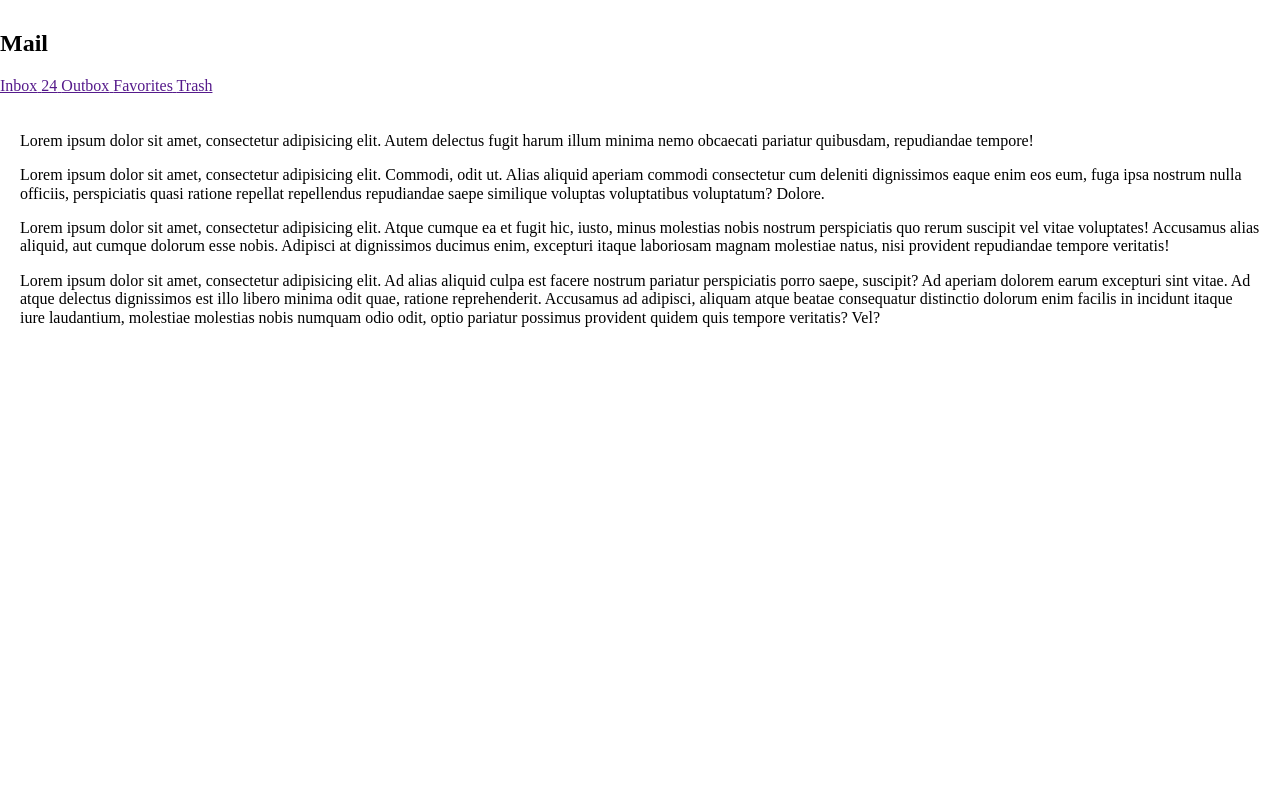
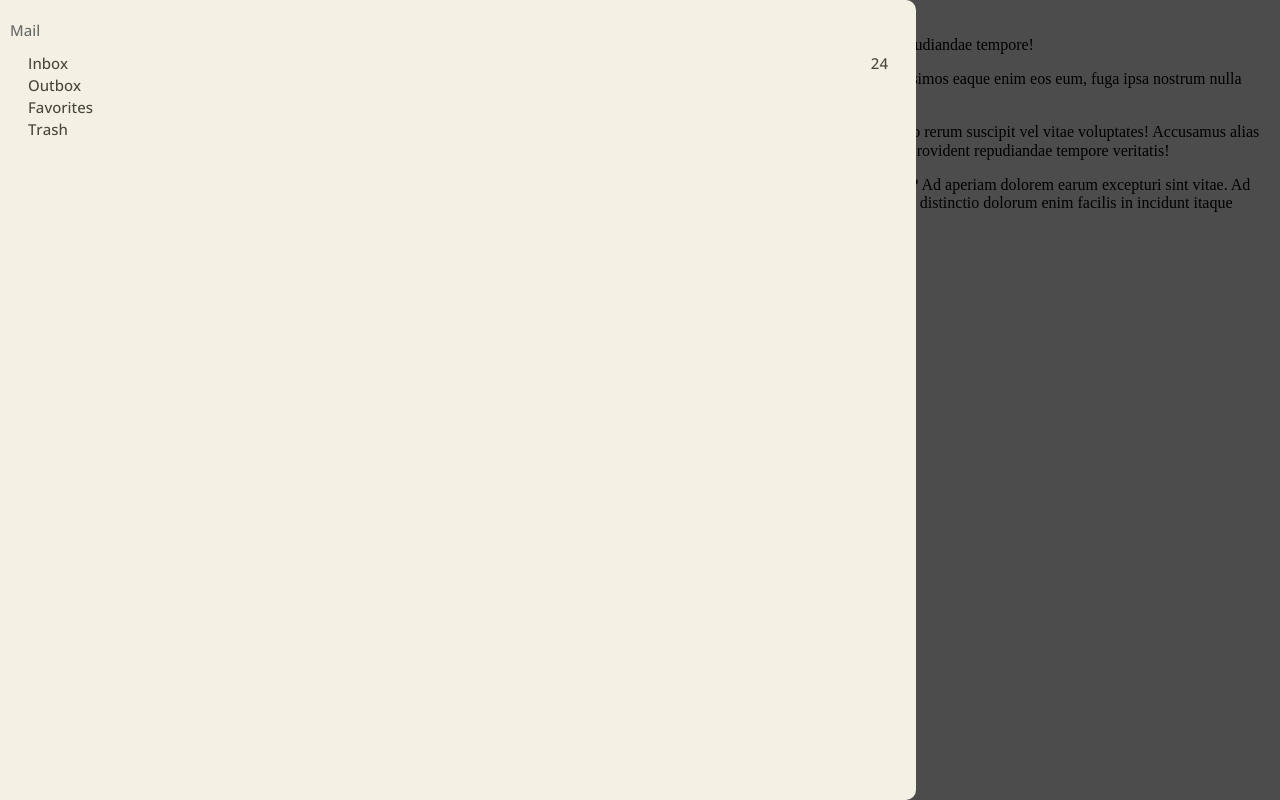
Before and after one commit to moonriselan/dom_scripts, a website: page navigation.html in a window 1280 px wide. Drawn offline with nearby package versions, Linux system fonts and the light colour scheme; files that its build step writes are made by us from their sources.

Commit message:
add styles for navigation

```diff
--- a/navigation.html
+++ b/navigation.html
@@ -5,11 +5,15 @@
     <meta name="viewport"
           content="width=device-width, user-scalable=no, initial-scale=1.0, maximum-scale=1.0, minimum-scale=1.0">
     <meta http-equiv="X-UA-Compatible" content="ie=edge">
-    <title>Document</title>
+    <title>Navigation</title>
+    <link rel="preconnect" href="https://fonts.googleapis.com">
+    <link rel="preconnect" href="https://fonts.gstatic.com" crossorigin>
+    <link href="https://fonts.googleapis.com/css2?family=Open+Sans:wght@500&display=swap" rel="stylesheet">
     <link rel="stylesheet" href="src/styles/style.css">
     <script src="src/scripts/nav.js" async defer></script>
 </head>
 <body>
+<div class="overlay overlay--active">
 <section class="drawer">
     <h2 class="drawer__hdl">Mail</h2>
     <nav class="drawer__nav">
@@ -35,11 +39,13 @@
         </a>
     </nav>
 </section>
-<main class="content">
+
+<main class="main">
     <p>Lorem ipsum dolor sit amet, consectetur adipisicing elit. Autem delectus fugit harum illum minima nemo obcaecati pariatur quibusdam, repudiandae tempore!</p>
     <p>Lorem ipsum dolor sit amet, consectetur adipisicing elit. Commodi, odit ut. Alias aliquid aperiam commodi consectetur cum deleniti dignissimos eaque enim eos eum, fuga ipsa nostrum nulla officiis, perspiciatis quasi ratione repellat repellendus repudiandae saepe similique voluptas voluptatibus voluptatum? Dolore.</p>
     <p>Lorem ipsum dolor sit amet, consectetur adipisicing elit. Atque cumque ea et fugit hic, iusto, minus molestias nobis nostrum perspiciatis quo rerum suscipit vel vitae voluptates! Accusamus alias aliquid, aut cumque dolorum esse nobis. Adipisci at dignissimos ducimus enim, excepturi itaque laboriosam magnam molestiae natus, nisi provident repudiandae tempore veritatis!</p>
     <p>Lorem ipsum dolor sit amet, consectetur adipisicing elit. Ad alias aliquid culpa est facere nostrum pariatur perspiciatis porro saepe, suscipit? Ad aperiam dolorem earum excepturi sint vitae. Ad atque delectus dignissimos est illo libero minima odit quae, ratione reprehenderit. Accusamus ad adipisci, aliquam atque beatae consequatur distinctio dolorum enim facilis in incidunt itaque iure laudantium, molestiae molestias nobis numquam odio odit, optio pariatur possimus provident quidem quis tempore veritatis? Vel?</p>
 </main>
+</div>
 </body>
 </html>
--- a/src/sass/components/nav.scss
+++ b/src/sass/components/nav.scss
@@ -1,23 +1,84 @@
 @import "../_partials/_helpers";
-.content {
+
+
+body {
+    padding-top: 0;
+    margin-top: 0;
+}
+
+.main {
     padding: toRem(20px);
 }
 
+.overlay {
+
+    &--active {
+        height: 100vh;
+        background-color: rgba(0, 0, 0, 0.7);
+        width: 100%;
+        overflow: hidden;
+    }
+}
+
 .drawer {
+    position: absolute;
+    top: 0;
+    bottom:0;
+    background-color: #f4f1e4;
+    padding: toRem(10px);
+    width: 100%;
+    max-width: 70vw;
+    min-height: calc(100vh - toRem(20px));
+    border-top-right-radius: toRem(10px);
+    border-bottom-right-radius: toRem(10px);
+    font-family: "Open Sans", sans-serif;
+
+
     &__hdl {
+        color: dimgray;
+        font-size: toRem(15px);
+        font-weight: 500;
     }
 
     &__nav {
+        display: flex;
+        flex-direction: column;
     }
 
-    &__item {}
+    &__item {
+        display: flex;
+        justify-content: flex-start;
+        font-size: toRem(15px);
+        font-weight: 500;
+        text-decoration: none;
+        color: rgb(72, 71, 58);
+        padding: toRem(2px) toRem(18px);
+        line-height: 1.2;
+        &:hover {
+            background-color: #e6e4bf;
+        }
+    }
+
     &__icon {
-        &--inbox {}
-        &--outbox {}
-        &--favorites {}
-        &--trash {}
+        &--inbox {
+        }
+
+        &--outbox {
+        }
+
+        &--favorites {
+        }
+
+        &--trash {
+        }
     }
-    &__text {}
-    &__badge {}
+
+    &__text {
+        flex-grow: 10;
+    }
+
+    &__badge {
+
+    }
 
 }
```
